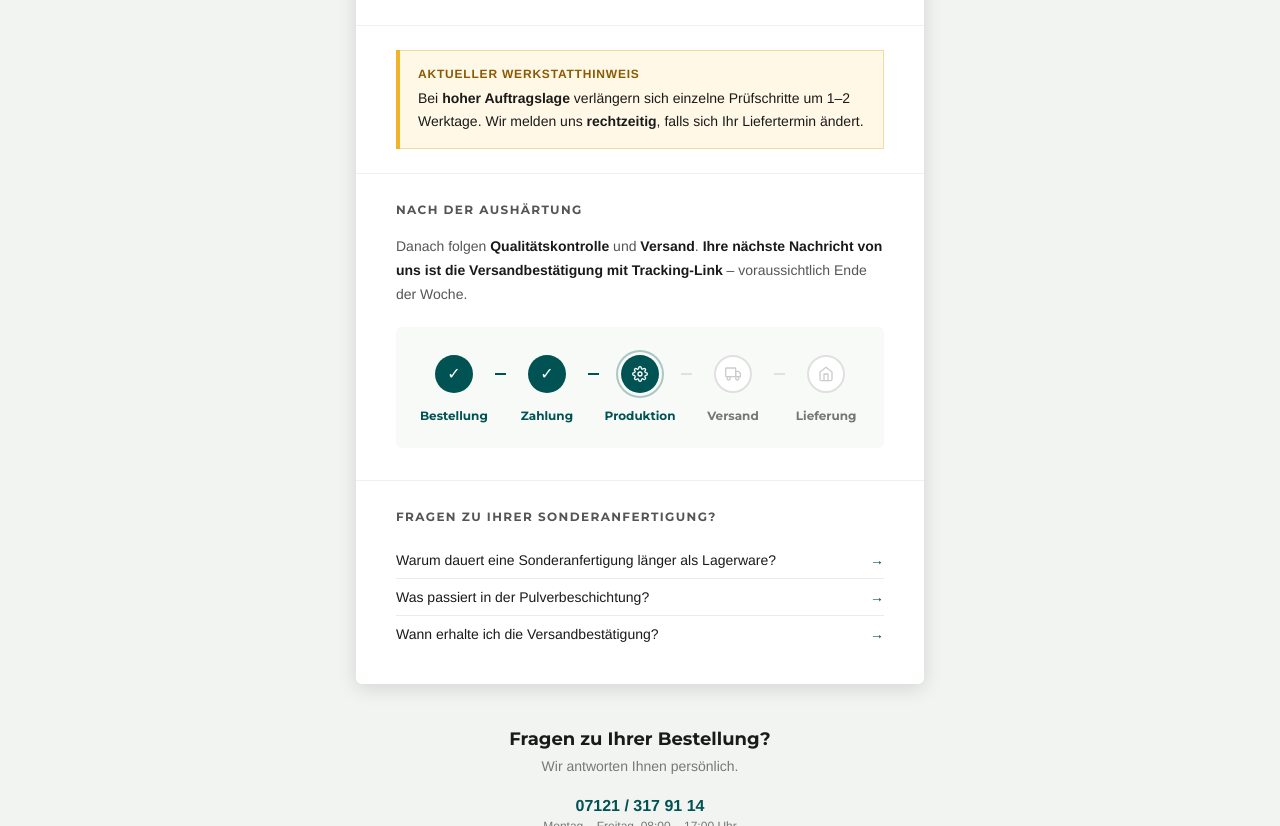
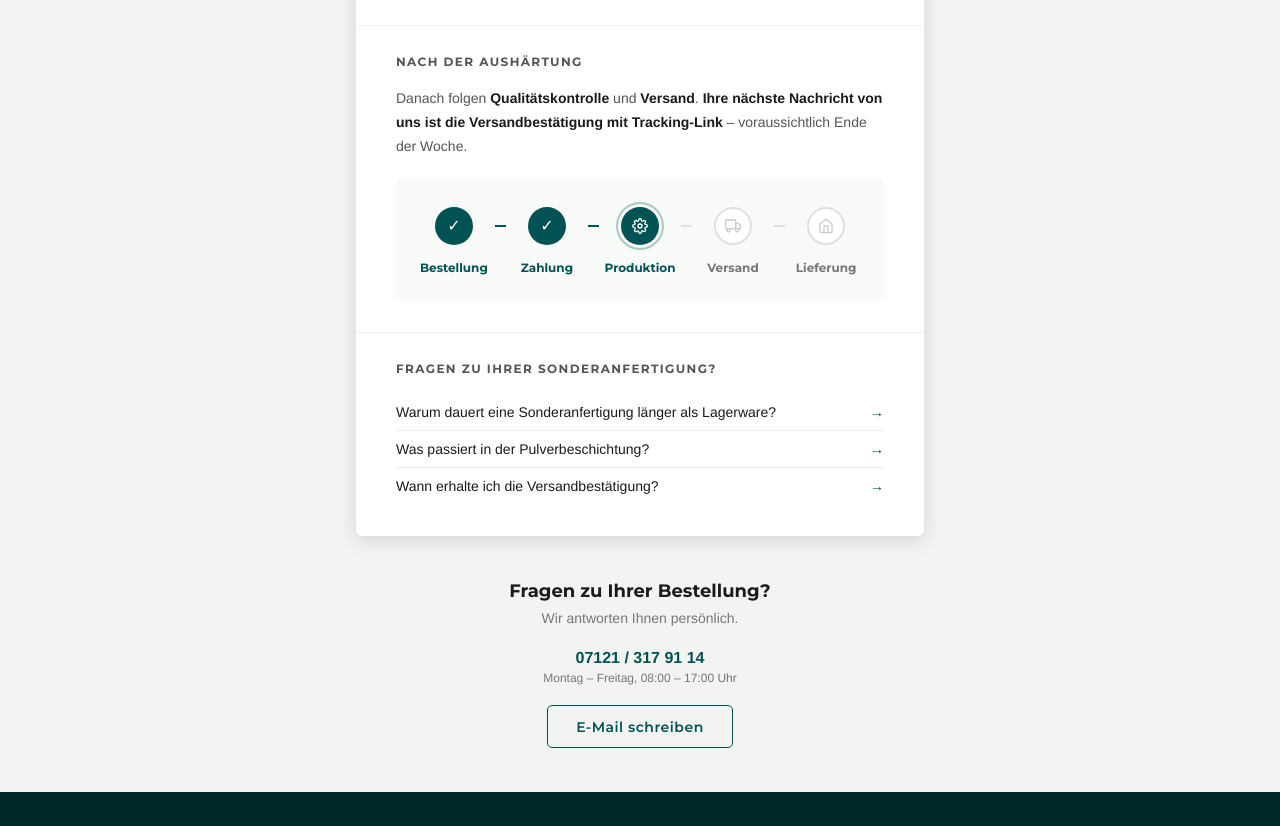
Before and after one commit to SabaVafa/metzler-email-templates, a website: page templates/production-delay.html in a window 1280 px wide. Shown: the part 1017-1843 px from the top of the page. Drawn offline with Linux system fonts and the light colour scheme.

Commit message:
Remove Werkstatthinweis alert block from production-delay
The conditional {$workshopAlert} block was a 'further potential delay'
warning sitting inside an email that's already about a delay - it
amplified anxiety rather than reducing it. A delay email should focus
on the one delay it was triggered for; compounding issues should be
handled via a separate channel.

- Removed the conditional <tr> with the Aktueller-Werkstatthinweis
  yellow alert card (and its dev-comment scaffolding)
- Removed {$workshopAlert} from the trigger-note placeholder list
  at the top of the file

```diff
--- a/templates/production-delay.html
+++ b/templates/production-delay.html
@@ -17,7 +17,6 @@
   Placeholders to wire:
     {$werkstattVideoURL}  — landing page with the Werkstatt video
     {$bestellungURL}      — /mein-konto/bestellungen/{order-id}
-    {$workshopAlert}      — optional conditional alert (cTitel + cText)
 -->
 <html lang="de" xmlns:v="urn:schemas-microsoft-com:vml" xmlns:o="urn:schemas-microsoft-com:office:office">
 <head>
@@ -767,35 +766,6 @@
             </tr>
 
             <!-- ─────────────────────────── -->
-            <!-- PRE-EMPTIVE ALERT BLOCK     -->
-            <!-- Shown only when JTL sets {$workshopAlert} (e.g. extra delay notice) -->
-            <!-- ─────────────────────────── -->
-            <!--
-              DEV (JTL-Shop 5): wrap the <tr> below in
-                {if $workshopAlert}
-                  ...existing <tr>...
-                {/if}
-              Smarty vars:
-                title   = {$workshopAlert.cTitel}
-                message = {$workshopAlert.cText}
-              When no alert is set, nothing renders.
-            -->
-            <tr>
-              <td class="section" style="padding-top:24px; padding-bottom:24px;">
-                <table width="100%" cellpadding="0" cellspacing="0" role="presentation" style="background-color:#fff8e6; border:1px solid #f1dca0; border-left:4px solid #f0b429; border-radius:4px;">
-                  <tr>
-                    <td style="padding:16px 18px;">
-                      <div style="font-size:12px; font-weight:700; color:#8a5a04; letter-spacing:0.8px; text-transform:uppercase; margin-bottom:6px;">Aktueller Werkstatthinweis</div>
-                      <div style="font-size:14px; color:#1a1a1a; line-height:1.6;">
-                        Bei <strong>hoher Auftragslage</strong> verl&auml;ngern sich einzelne Pr&uuml;fschritte um 1&ndash;2 Werktage. Wir melden uns <strong>rechtzeitig</strong>, falls sich Ihr Liefertermin &auml;ndert.
-                      </div>
-                    </td>
-                  </tr>
-                </table>
-              </td>
-            </tr>
-
-            <!-- ─────────────────────────── -->
             <!-- NACH DER AUSHÄRTUNG         -->
             <!-- ─────────────────────────── -->
             <tr>
```
